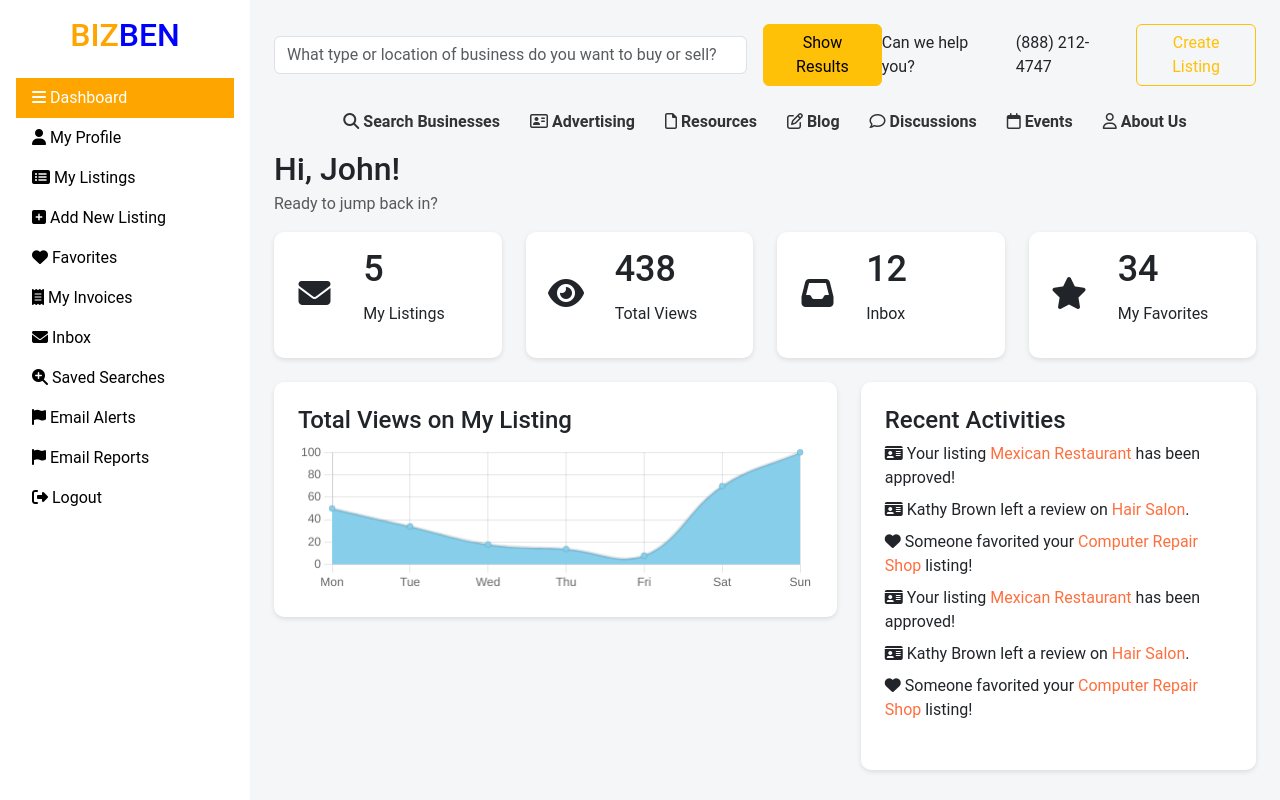
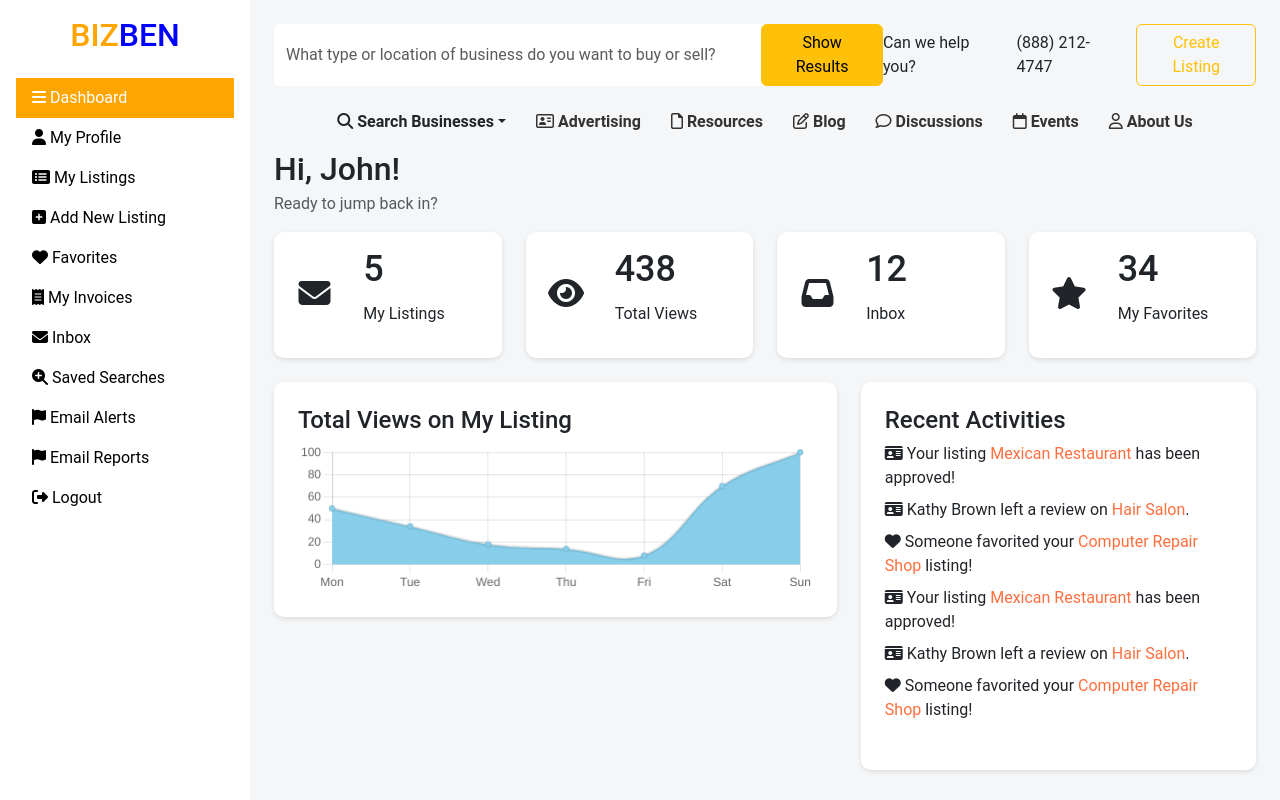
Before and after one commit to Divyanshu29z/BizBen-Project, a plain HTML site: page index.html in a window 1280 px wide. Drawn offline with nearby package versions, Linux system fonts and the light colour scheme.

Commit message:
add dropdown in navbar

```diff
--- a/index.html
+++ b/index.html
@@ -87,12 +87,16 @@
       <div class="container-fluid p-4">
         <!-- Header -->
         <div class="d-flex justify-content-between align-items-center mb-4">
-          <input
-            type="text"
-            class="form-control w-50"
-            placeholder="What type or location of business do you want to buy or sell?"
-          />
-          <button class="btn btn-warning ms-3">Show Results</button>
+          <div class="search-container">
+            <input
+              type="text"
+              class="form-control input-box"
+              placeholder="What type or location of business do you want to buy or sell?"
+            />
+            <button class="btn btn-warning ms-3 result-btn">
+              Show Results
+            </button>
+          </div>
           <div class="d-flex align-items-center ms-auto">
             <span class="me-3">Can we help you?</span>
             <span class="me-3">(888) 212-4747</span>
@@ -103,10 +107,23 @@
         <nav>
           <ul>
             <li>
-              <a href="#"
-                ><i class="fa-solid fa-magnifying-glass"></i> Search
-                Businesses</a
-              >
+              <div class="dropdown">
+                <a href="#"
+                  class="btn btn-secondary dropdown-item dropdown-toggle"
+                  type="button"
+                  data-bs-toggle="dropdown"
+                  aria-expanded="false"
+                ><i class="fa-solid fa-magnifying-glass"></i>
+                  <b style="">Search Businesses</b></a>
+                </button>
+                <ul class="dropdown-menu">
+                  <li><a class="dropdown-item" href="#">Action</a></li>
+                  <li><a class="dropdown-item" href="#">Another action</a></li>
+                  <li>
+                    <a class="dropdown-item" href="#">Something else here</a>
+                  </li>
+                </ul>
+              </div>
             </li>
             <li>
               <a href="#"
--- a/styles.css
+++ b/styles.css
@@ -51,3 +51,26 @@ nav ul {
     color: #333;
     font-weight: 600;
   }
+
+  .search-container {
+    display: flex;
+    width: 635px;
+    background-color: white;
+    border-radius: 5px;
+  }
+
+  .input-box {
+    border: none;
+    outline: none;
+    width: 78%;
+  }
+
+  .input-box:focus {
+    outline: none;
+    border: none;
+}
+
+  .search-bar {
+    max-width: 600px;
+    margin: 20px auto;
+  }
```
